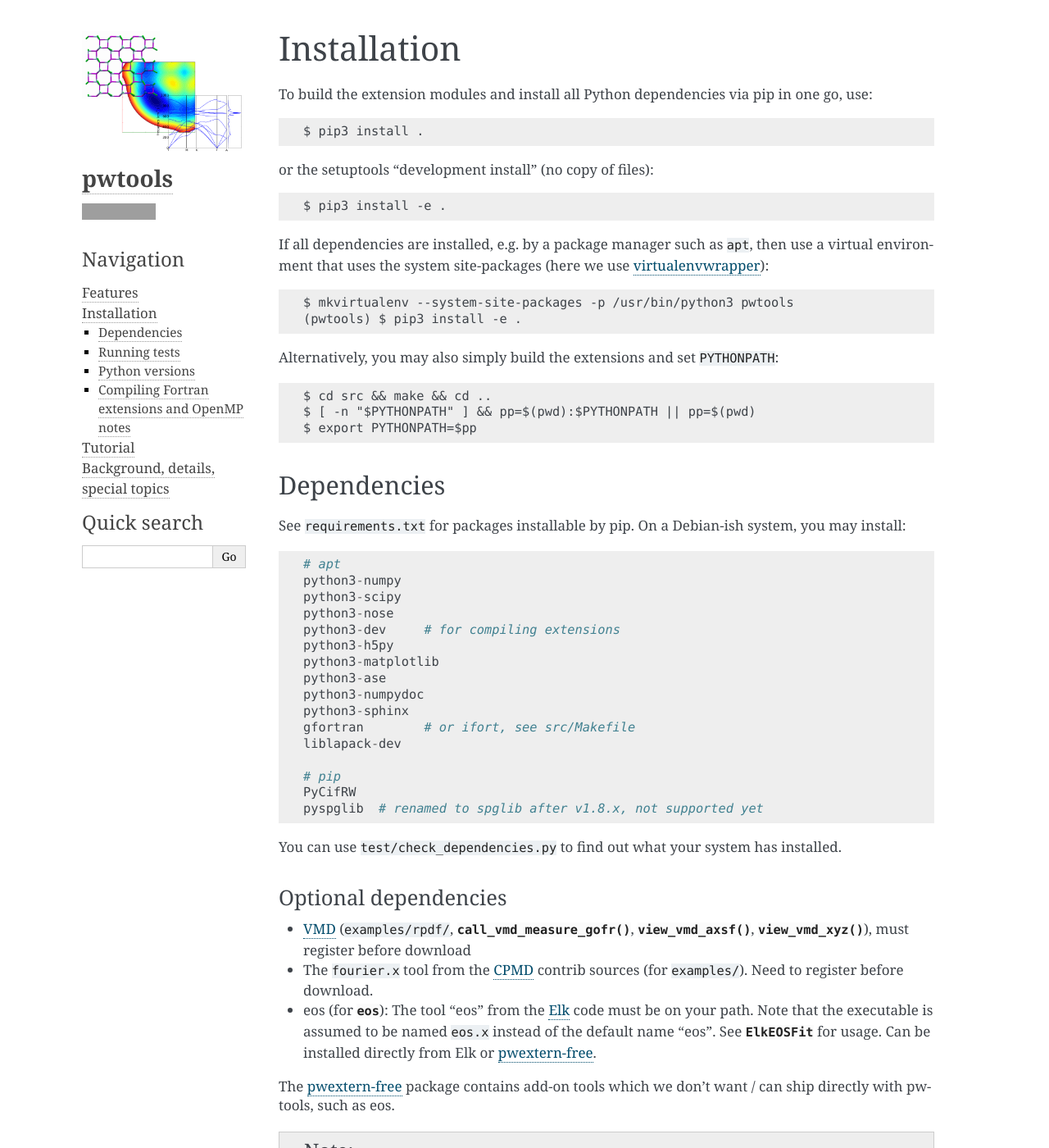
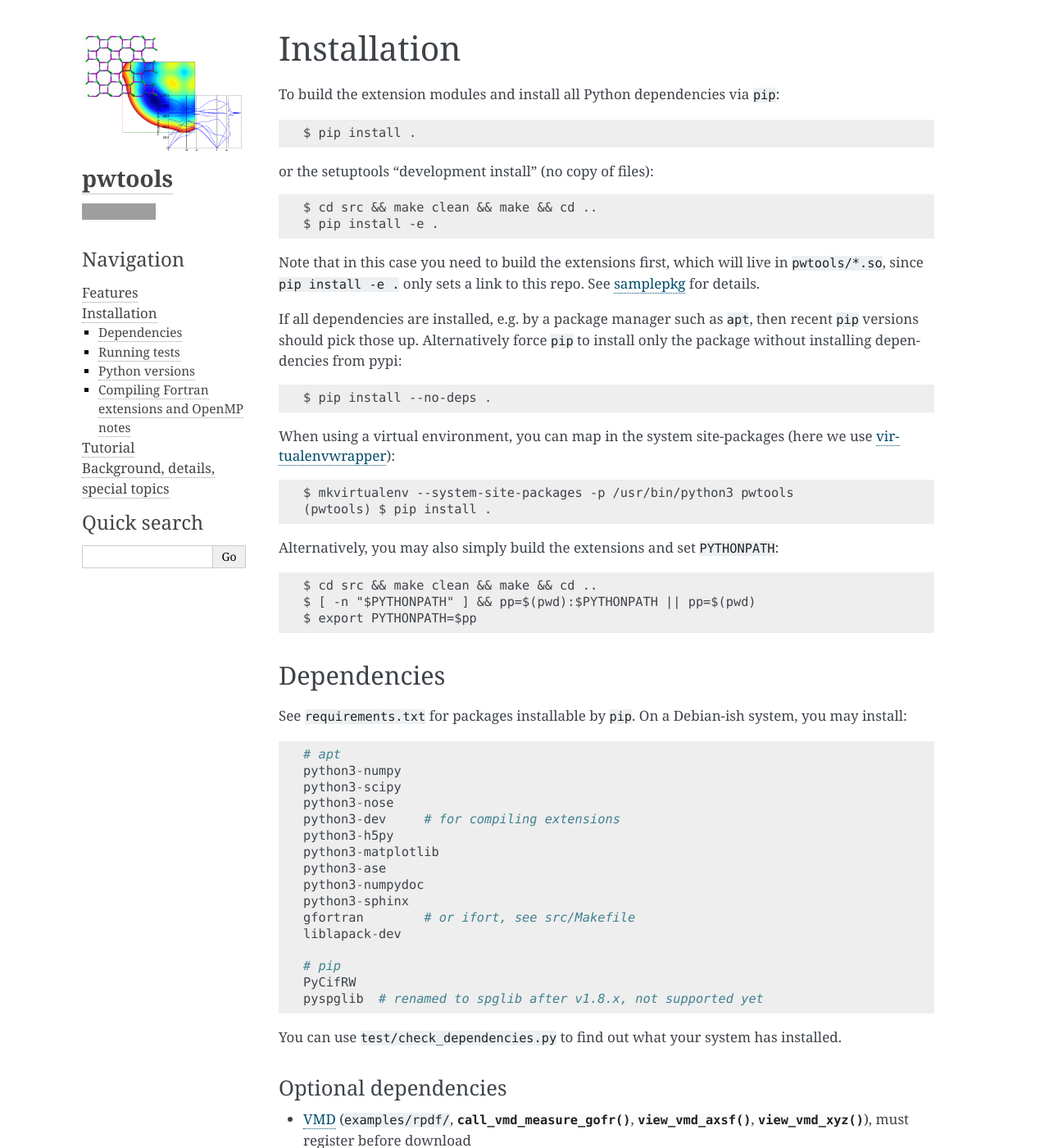
Before and after one commit to elcorto/pwtools, a Sphinx documentation site: the page built from doc/source/written/install.rst, in a window 1280 px wide and 1400 px high. Shown: the whole window at 82% size. Built offline with Sphinx 7.4.7, drawn with Linux system fonts in a browser that asks for light colours; pages that are not in the unit, such as notebooks, are missing from menus; some of the changed text lies outside the part shown; grey boxes are pictures that could not be loaded.

Commit message:
BLD: call make only in build_py, use setup_requires numpy
Replace calling "make" to build extensions in every call to setup.py by
moving the make call into a setup() cmdclass, which gets only triggered
in setup.py build_py, which is called by setup.py build etc.

Use setup_requires to install a local .eggs/numpy-*.egg at build time in
case no numpy is found.

```diff
--- a/doc/source/written/install.rst
+++ b/doc/source/written/install.rst
@@ -1,31 +1,41 @@
 Installation
 ============
 
-To build the extension modules and install all Python dependencies via pip in
-one go, use::
+To build the extension modules and install all Python dependencies via
+``pip``::
 
-    $ pip3 install .
+    $ pip install .
 
 or the setuptools "development install" (no copy of files)::
 
-    $ pip3 install -e .
+    $ cd src && make clean && make && cd ..
+    $ pip install -e .
+
+Note that in this case you need to build the extensions first, which will live
+in ``pwtools/*.so``, since ``pip install -e .`` only sets a link to this repo.
+See samplepkg_ for details.
 
 If all dependencies are installed, e.g. by a package manager such as ``apt``,
-then use a virtual environment that uses the system site-packages (here we use
+then recent ``pip`` versions should pick those up. Alternatively force ``pip``
+to install only the package without installing dependencies from pypi::
+
+    $ pip install --no-deps .
+
+When using a virtual environment, you can map in the system site-packages (here we use
 virtualenvwrapper_)::
 
     $ mkvirtualenv --system-site-packages -p /usr/bin/python3 pwtools
-    (pwtools) $ pip3 install -e .
+    (pwtools) $ pip install .
 
 Alternatively, you may also simply build the extensions and set ``PYTHONPATH``::
 
-    $ cd src && make && cd ..
+    $ cd src && make clean && make && cd ..
     $ [ -n "$PYTHONPATH" ] && pp=$(pwd):$PYTHONPATH || pp=$(pwd)
     $ export PYTHONPATH=$pp
 
 Dependencies
 ------------
-See ``requirements.txt`` for packages installable by pip. On a Debian-ish system,
+See ``requirements.txt`` for packages installable by ``pip``. On a Debian-ish system,
 you may install::
 
     # apt
@@ -84,9 +94,12 @@ See test/README. Actually, all of these are good examples, too!
 Python versions
 ---------------
 
-Only Python3, tested: Python 3.6
+Only Python3 is supported, tested: Python 3.6, 3.7
 
-The package was developed mostly with Python 2.5..2.7 and ported using 2to3.
+The package was developed mostly with Python 2.5..2.7 and ported using 2to3 +
+manual changes. Therefore, you might find some crufty Python 2 style code
+fragments in lesser used parts of the codebase.
+
 
 Compiling Fortran extensions and OpenMP notes
 ---------------------------------------------
--- a/doc/source/written/refs.rst
+++ b/doc/source/written/refs.rst
@@ -24,3 +24,4 @@
 .. _wiki_uat: https://en.wikipedia.org/wiki/Universal_approximation_theorem
 .. _wiki_rbf: http://en.wikipedia.org/wiki/Radial_basis_function_network
 .. _nr3: http://numerical.recipes/aboutNR3book.html
+.. _samplepkg: https://github.com/elcorto/samplepkg
```
Also changed, not shown: README.rst (+3 -12 lines), setup.py (+67 -14 lines), 2 other files.
